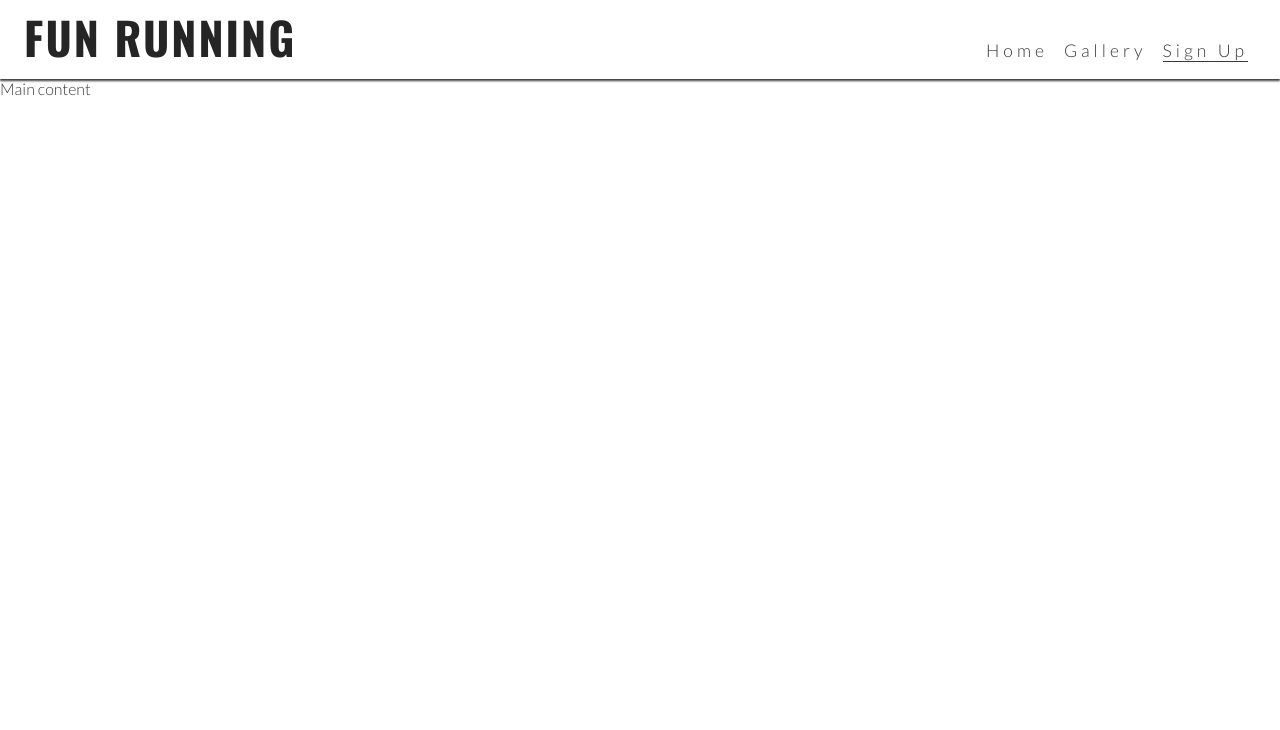
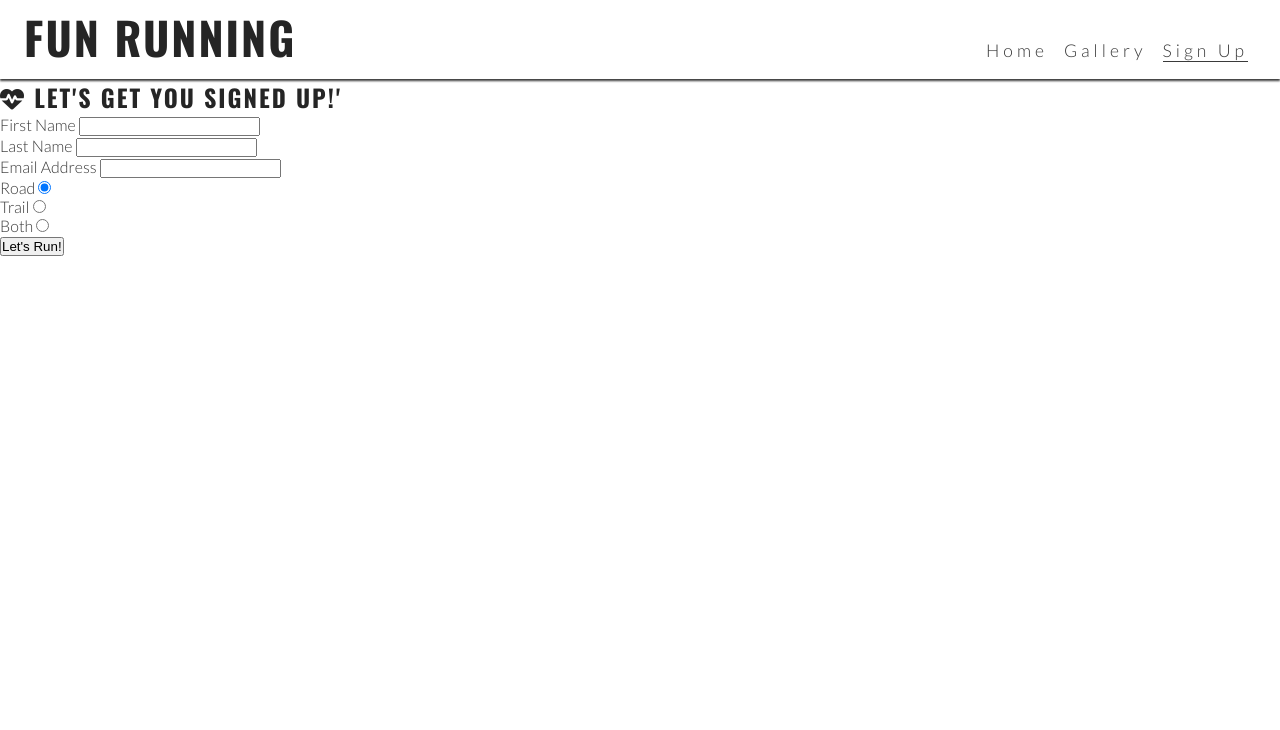
Before and after one commit to PetroKuida/fun-running, a plain HTML site: page signup.html in a window 1280 px wide. Shown: the top 730 px of the page. Drawn offline with nearby package versions, Linux system fonts and the light colour scheme.

Commit message:
Add signup form

```diff
--- a/signup.html
+++ b/signup.html
@@ -29,7 +29,34 @@
             </ul>
         </nav>
     </header>
-    <main>Main content</main>
+    <main>
+        <section id="signup">
+            <form action="https://formdump.codeinstitute.net" method="post" id="signup-form">
+                <h2><i class="fa-solid fa-heart-pulse"></i> Let's get you Signed up!'</h2>
+                <label for="first-name">First Name</label>
+                <input type="text" id="first-name" class="text-input" name="first-name" required /><br />
+                <label for="first-name">Last Name</label>
+                <input type="text" id="last-name" class="text-input" name="last-name" required /><br />
+                <label for="first-name">Email Address</label>
+                <input type="text" id="email-address" class="text-input" name="email-address" required /><br />
+                <div class="radio-buttons">
+                    <div>
+                        <label for="road">Road</label>
+                        <input type="radio" id="road" name="running-preference" value="road" required checked />
+                    </div>
+                    <div>
+                        <label for="trail">Trail</label>
+                        <input type="radio" id="trail" name="running-preference" value="trail" required />
+                    </div>
+                    <div>
+                        <label for="both">Both</label>
+                        <input type="radio" id="both" name="running-preference" value="both"  required />
+                    </div>
+                </div>
+                <button type="submit" class="join-button">Let's Run!</button>
+            </form>
+        </section>
+    </main>
     <footer>
         <ul id="social-networks">
             <li>
```
